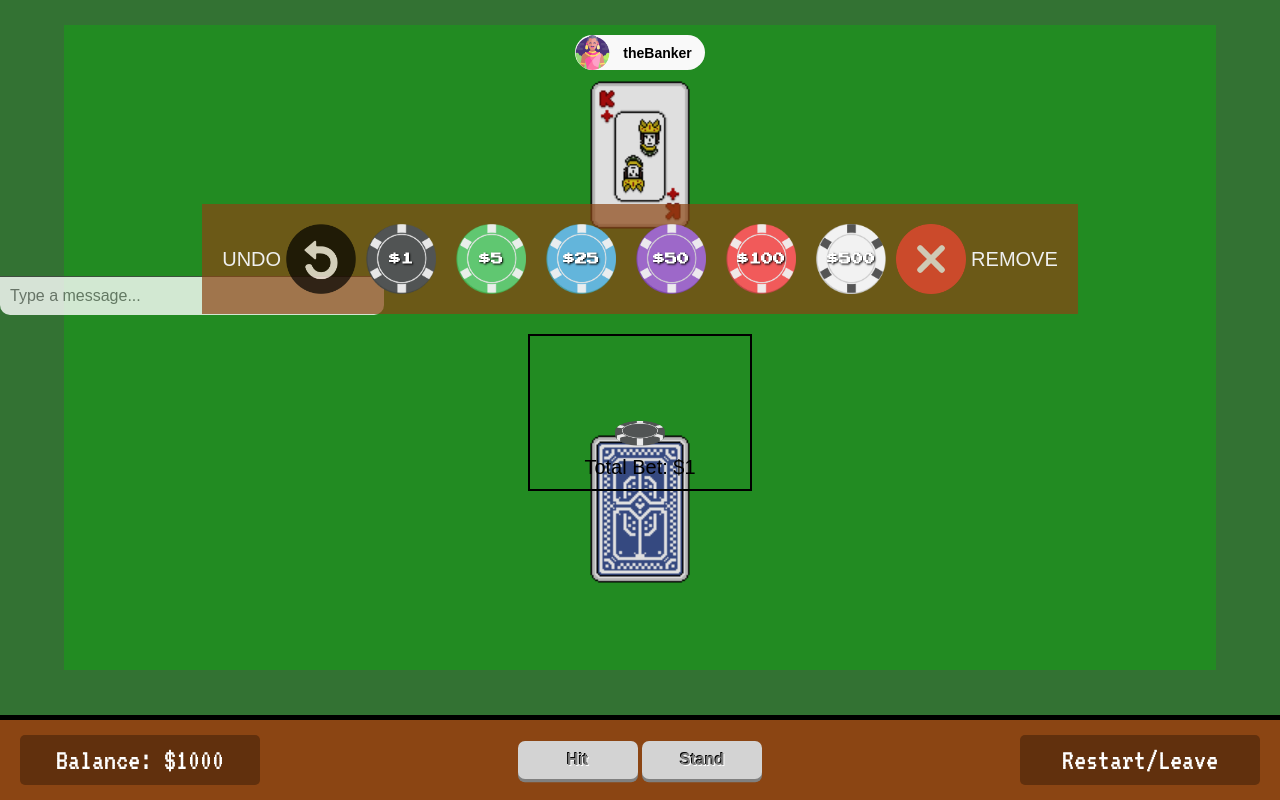
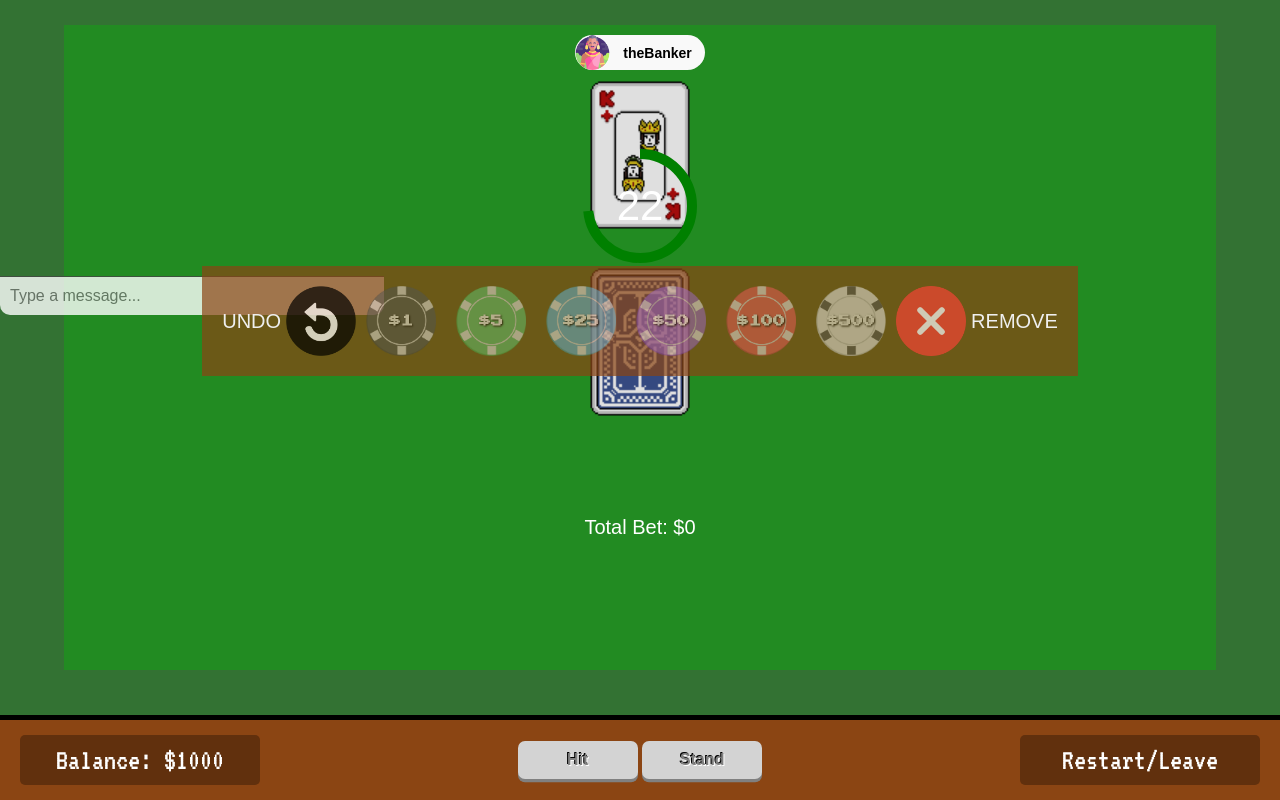
Before and after one commit to showloser/Project-Ban-Luck, a website: page public/play.html in a window 1280 px wide. Both pictures are taken after a click on the element "$1". Drawn offline with nearby package versions, Linux system fonts and the light colour scheme; no server answers; a web font is replaced by a local one.

Commit message:
betting ni mama

```diff
--- a/public/chips.css
+++ b/public/chips.css
@@ -1,5 +1,7 @@
 @import url('https://fonts.googleapis.com/css2?family=Press+Start+2P&display=swap');
 /* Press Start 2P */
+@import url('https://fonts.googleapis.com/css2?family=DotGothic16&family=Press+Start+2P&display=swap');
+/* DotGothic16 */
 
 
 .bettingOverlay{
@@ -54,13 +56,14 @@
   position: relative;
   width: 70px;
   height: 70px;
-  cursor: pointer;
   margin: 0 10px 0 10px;
 }
 
 .chip img {
   width: 100%;
   height: 100%;
+  cursor: pointer;
+
 }
 
 .denomination {
@@ -78,8 +81,10 @@
 .betting-area {
   margin-top: 20px;
   padding: 10px;
-  border: 2px solid #000;
-  width: 200px;
+  /* border: 2px solid #fff; */
+  /* width: 100px;
+  height: 100px; */
+  color: white;
 }
 
 .stacked-chips {
@@ -122,3 +127,41 @@
   position: absolute;
   animation: moveToBettingArea 0.3s forwards;
 }
+
+/* to blur chips (when balance < chip value) */
+.blur{
+  opacity: 0.5 !important;
+  cursor: default !important;
+}
+
+
+
+
+
+
+
+
+
+/* timer */
+.timer-container {
+  position: relative;
+  width: 120px;
+  height: 120px;
+  display: flex;
+  justify-content: center;
+  align-items: center;
+}
+
+.timer {
+  position: absolute;
+  font-size: 42px;
+  color: white;
+  font-family: 'DotGothic16', sans-serif;
+  z-index: 1;
+}
+
+.progress-ring__circle {
+  transition: stroke-dashoffset 1s linear;
+  transform: rotate(-90deg);
+  transform-origin: 50% 50%;
+}
--- a/public/chips.js
+++ b/public/chips.js
@@ -1,3 +1,5 @@
+let balance = localStorage.getItem('balance')
+
 let totalBet = 0;
 let stackHeight = 0;
 
@@ -12,8 +14,16 @@ const chipImages = {
 
 
 document.querySelectorAll('.chip').forEach(chip => {
+  // default blur-ing of chips
+  blurChips(balance,0)
+
   chip.addEventListener('click', (event) => {
     const value = parseInt(chip.dataset.value, 10);
+
+    if (value > balance || value > (balance - totalBet)){
+      return
+    }
+    else{
       totalBet += value;
       document.getElementById('total-bet').innerText = totalBet;
 
@@ -49,7 +59,12 @@ document.querySelectorAll('.chip').forEach(chip => {
 
         var denomination = getChipDenominations(totalBet)
         addChipToStack(denomination);
+
+        // re-blur chips
+        blurChips(balance, totalBet)
+
       });
+    }
   });
 });
 
@@ -93,4 +108,58 @@ function resetBet() {
   stackHeight = 0;
   document.getElementById('total-bet').innerText = totalBet;
   document.getElementById('stacked-chips').innerHTML = '';
+  blurChips(balance, 0)
 }
+
+
+function blurChips(balance, totalBet){
+  denomination = [500, 100, 50, 25, 5, 1]
+  for (let i = 0; i < denomination.length; i++){
+    let chip = document.getElementsByClassName(`denomination${denomination[i]}`)
+    chip[0].classList.remove('blur')
+    if (balance < denomination[i] || (balance - totalBet) < denomination[i]){
+        chip[0].classList.add('blur')
+    }
+  }
+}
+
+
+
+
+
+
+
+
+
+
+//  timer
+const FULL_DASH_ARRAY = 2 * Math.PI * 52;
+const TIME_LIMIT = 30;
+let timePassed = 0;
+let timeLeft = TIME_LIMIT;
+let timerInterval = null;
+const timerElement = document.getElementById('timer');
+const progressCircle = document.querySelector('.progress-ring__circle');
+
+progressCircle.style.strokeDasharray = FULL_DASH_ARRAY;
+progressCircle.style.strokeDashoffset = calculateOffset(timeLeft);
+
+function calculateOffset(timeLeft) {
+  return FULL_DASH_ARRAY - (timeLeft / TIME_LIMIT) * FULL_DASH_ARRAY;
+}
+
+function updateTimer() {
+  timeLeft--;
+  timerElement.textContent = timeLeft;
+  progressCircle.style.strokeDashoffset = calculateOffset(timeLeft);
+
+  if (timeLeft > 0) {
+    setTimeout(updateTimer, 1000);
+  }
+}
+
+function startTimer() {
+  updateTimer();
+}
+
+startTimer();
--- a/public/play.html
+++ b/public/play.html
@@ -20,34 +20,46 @@
 
 
     <div class="bettingOverlay">
+
+
+        <!--  test timer -->
+        <div class="timer-container">
+            <svg class="progress-ring" width="120" height="120">
+              <circle class="progress-ring__circle" stroke="green" stroke-width="10" fill="transparent" r="52" cx="60" cy="60"/>
+            </svg>
+            <div id="timer" class="timer">30</div>
+          </div>
+        <!--  test timer -->
+
+
         <div class="background">
             <div class="bettingOptionButtons">
                 <span>UNDO</span>
                 <img src="images/chips/undo.png" alt="">
             </div>
 
-            <div class="chip" data-value="1">
+            <div class="chip denomination1" data-value="1">
                 <img src="images/chips/chip_black_top_large.png" alt="Chip $1">
                 <span class="denomination">$1</span>
             </div>
-            <div class="chip" data-value="5">
+            <div class="chip denomination5" data-value="5">
                 <img src="images/chips/chip_green_top_large.png" alt="Chip $5">
                 <span class="denomination">$5</span>
             </div>
-            <div class="chip" data-value="25">
+            <div class="chip denomination25" data-value="25">
                 <img src="images/chips/chip_lightblue_top_large.png" alt="Chip $25">
                 <span class="denomination">$25</span>
             </div>
-            <div class="chip" data-value="50">
+            <div class="chip denomination50" data-value="50">
                 <img src="images/chips/chip_purple_top_large.png" alt="Chip $50">
                 <span class="denomination">$50</span>
             </div>
-            <div class="chip" data-value="100">
+            <div class="chip denomination100" data-value="100">
                 <img src="images/chips/chip_red_top_large.png" alt="Chip $100">
                 <span class="denomination">$100</span>
             </div>
 
-            <div class="chip" data-value="500">
+            <div class="chip denomination500" data-value="500">
                 <img src="images/chips/chip_white_top_large.png" alt="Chip $100">
                 <span class="denomination">$500</span>
             </div>
@@ -85,7 +97,7 @@
             </div>
         </div>
 
-        <!-- <div id="playersContainer" class="players"> -->
+        <div id="playersContainer" class="players">
             <!-- <div class="player">
                 <div class="betAmount"></div>
                 <div class="cards">
@@ -115,7 +127,7 @@
 
 
     <div class="gameFooter">
-        <div class="balance">Balance: $1000</div>
+        <div class="balance">Balance: $<span id="playerBalance">1000</span></div>
         <div class="buttons">
             <span id="hitButton" class="pixelButton" onclick="playerHit()">Hit</span>
             <span id="standButton" class="pixelButton" onclick="null()">Stand</span>
--- a/public/play.js
+++ b/public/play.js
@@ -26,6 +26,7 @@ document.addEventListener('DOMContentLoaded', () => {
 });
 
 function loadGameElements(gameData){
+    console.log(gameData)
     const playersContainer = document.getElementById('playersContainer')
     playersContainer.innerHTML = '' // clear all existing elements (refresh)
 
@@ -39,6 +40,7 @@ function loadGameElements(gameData){
 
         // load card images
         if (playerId == clientPlayerId){
+            // current player
             const playerDiv = document.createElement('div');
             playerDiv.className = 'player';
             playerDiv.id = playerId;
@@ -57,8 +59,12 @@ function loadGameElements(gameData){
             `;
             playersContainer.appendChild(playerDiv);
             addCards(playerId, playerInfo.currentHand, true)
+
+            // set currentPlayer's balance
+            localStorage.setItem('balance', playerInfo.bets.playerBalance)
         }
         else{
+            // other players
             const playerDiv = document.createElement('div');
             playerDiv.className = 'player';
             playerDiv.id = playerId;
```
Also changed, not shown: Server/overall_server.js (+10 -2 lines). Lines whose indentation alone changed are shown as unchanged.
